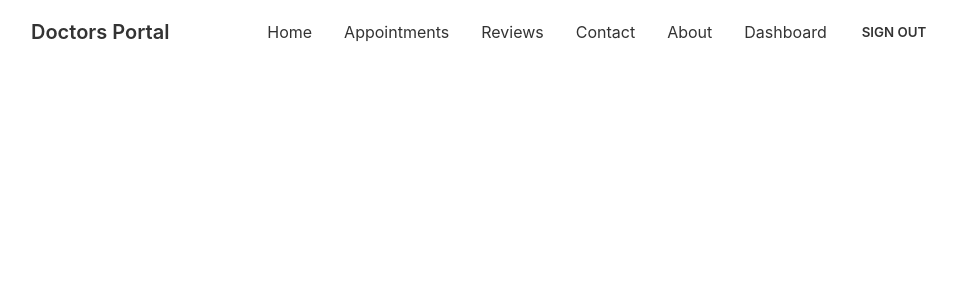
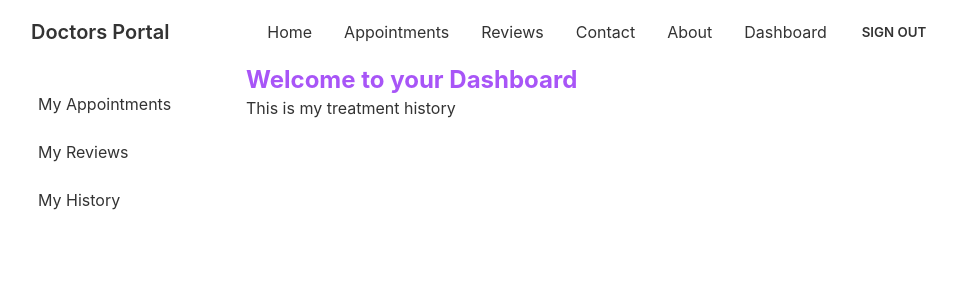
Before and after one commit to Aninditaroy/doctors-portal, a React (Create React App) app: page /dashboard/history in a window 1280 px wide. Shown: the top 300 px of the page, without its empty margins (42-999 px from the left). Built offline with nearby package versions, Linux system fonts and the light colour scheme; no server answers; sample sign-in values are in the browser's storage.

Commit message:
saved registered information in database

```diff
--- a/src/App.js
+++ b/src/App.js
@@ -13,6 +13,7 @@ import 'react-toastify/dist/ReactToastify.css';
 import Dashboard from './Pages/Dashboard/Dashboard';
 import MyAppointment from './Pages/Dashboard/MyAppointment';
 import MyReview from './Pages/Dashboard/MyReview';
+import MyHistory from './Pages/Dashboard/MyHistory';
 
 function App() {
   return (
@@ -29,7 +30,7 @@ function App() {
         </RequireAuth>}>
           <Route index element={<MyAppointment />}></Route>
           <Route path='review' element={<MyReview />}></Route>
-          <Route path='' element={<MyAppointment />}></Route>
+          <Route path='history' element={<MyHistory />}></Route>
         </Route>
         <Route path='login' element={<Login />}></Route>
         <Route path='signup' element={<SignUp />}></Route>
--- a/src/Pages/Dashboard/Dashboard.js
+++ b/src/Pages/Dashboard/Dashboard.js
@@ -11,9 +11,10 @@ const Dashboard = () => {
             </div>
             <div class="drawer-side">
                 <label for="dashboard-sidebar" class="drawer-overlay"></label>
-                <ul class="menu p-4 overflow-y-auto w-80 bg-base-100 text-base-content">
-                    <li><Link to='/dashboard'>Sidebar Item 1</Link></li>
-                    <li><Link to='/dashboard/review'>Sidebar Item 2</Link></li>
+                <ul class="menu p-4 overflow-y-auto w-60 bg-base-100 text-base-content">
+                    <li><Link to='/dashboard'>My Appointments</Link></li>
+                    <li><Link to='/dashboard/review'>My Reviews</Link></li>
+                    <li><Link to='/dashboard/history'>My History</Link></li>
                 </ul>
 
             </div>
--- a/src/Pages/Dashboard/MyAppointment.js
+++ b/src/Pages/Dashboard/MyAppointment.js
@@ -28,8 +28,8 @@ const MyAppointment = () => {
                     </thead>
                     <tbody>
                         {
-                            appointments.map(appointment => <tr>
-                                <th>1</th>
+                            appointments.map((appointment, index) => <tr>
+                                <th>{index + 1}</th>
                                 <td>{appointment.patientName}</td>
                                 <td>{appointment.date}</td>
                                 <td>{appointment.slot}</td>
--- /dev/null
+++ b/src/Pages/Dashboard/MyHistory.js
@@ -0,0 +1,11 @@
+import React from 'react';
+
+const MyHistory = () => {
+    return (
+        <div>
+            <h2>This is my treatment history</h2>
+        </div>
+    );
+};
+
+export default MyHistory;
--- a/src/Pages/Login/SignUp.js
+++ b/src/Pages/Login/SignUp.js
@@ -4,6 +4,7 @@ import auth from "./../../firebase.init";
 import { useForm } from "react-hook-form";
 import Loading from "../Shared/Loading";
 import { Link, useNavigate } from 'react-router-dom';
+import useToken from './../../hooks/useToken';
 const SignUp = () => {
     const [
         createUserWithEmailAndPassword,
@@ -15,6 +16,7 @@ const SignUp = () => {
     const [signInWithGoogle, gUser, gLoading, gError] = useSignInWithGoogle(auth);
 
     const [updateProfile, updating, updateError] = useUpdateProfile(auth);
+    const [token] = useToken(user || gUser);
     const navigate = useNavigate();
     let signUpError;
     if (loading || gLoading || updating) {
@@ -23,14 +25,13 @@ const SignUp = () => {
     if (error || gError || updateError) {
         signUpError = <p className="text-red-500"><small>{error?.message || gError?.message || updateError?.message}</small></p>
     }
-    if (user || gUser) {
-        console.log(gUser || user);
+    if (token) {
+        navigate('/appointment');
     }
     const onSubmit = async (data) => {
         await createUserWithEmailAndPassword(data.email, data.password);
         await updateProfile({ displayName: data.name });
-        console.log('update done');
-        navigate('/appointment');
+        // console.log('update done');
     }
     return (
         <div className="flex h-screen justify-center items-center">
--- a/src/Pages/Shared/Navbar.js
+++ b/src/Pages/Shared/Navbar.js
@@ -44,7 +44,7 @@ const Navbar = () => {
                     </ul>
                 </div>
                 <div className='navbar-end'>
-                    <label tabIndex="1" for="dashboard-sidebar" className="btn btn-ghost lg:hidden">
+                    <label tabIndex="1" htmlFor="dashboard-sidebar" className="btn btn-ghost lg:hidden">
                         <svg xmlns="http://www.w3.org/2000/svg" className="h-5 w-5" fill="none" viewBox="0 0 24 24" stroke="currentColor"><path strokeLinecap="round" strokeLinejoin="round" strokeWidth="2" d="M4 6h16M4 12h8m-8 6h16" /></svg>
                     </label>
                 </div>
--- /dev/null
+++ b/src/hooks/useToken.js
@@ -0,0 +1,25 @@
+import { useEffect, useState } from "react"
+
+const useToken = user => {
+    const [token, setToken] = useState('');
+    useEffect(() => {
+        const email = user?.user?.email;
+        const currentUser = { email: email };;
+        if (email) {
+            fetch(`http://localhost:5000/user/${email}`, {
+                method: 'PUT',
+                headers: {
+                    'content-type': 'application/json'
+                },
+                body: JSON.stringify(currentUser)
+            })
+                .then(res => res.json())
+                .then(data => {
+                    console.log('data inside useToken', data);
+                })
+        }
+
+    }, [user]);
+    return [token];
+}
+export default useToken;
```
